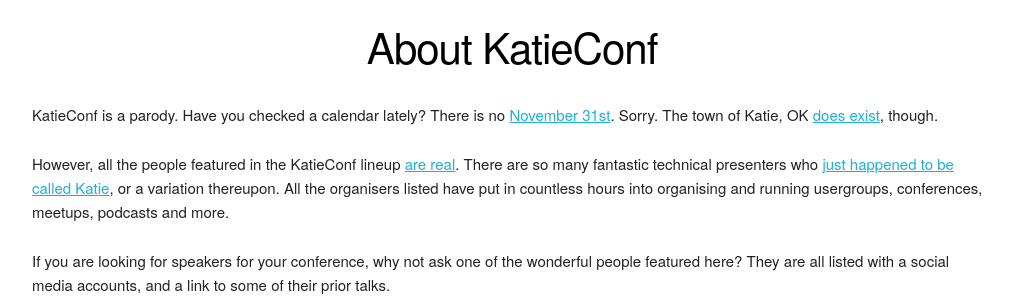
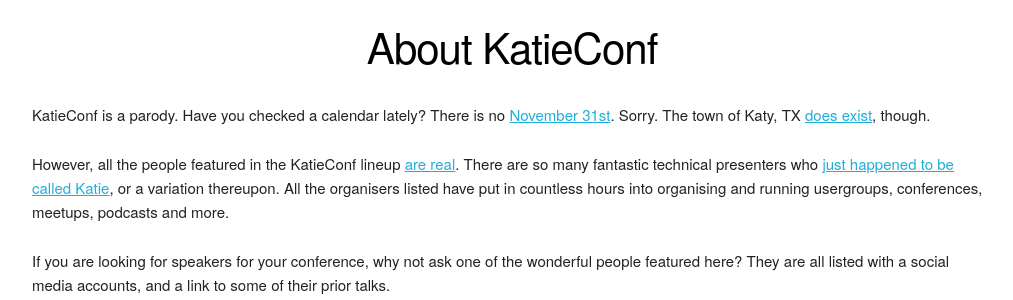
Before and after one commit to KatieConf/2019, a Jekyll site: the page built from index.html, in a window 1280 px wide and 900 px high, scrolled down 2417 px. Shown: the part 331-631 px from the top of the window, without its empty margins (128-1141 px from the left). Built offline with Jekyll 4.4.1, drawn with Linux system fonts in a browser that asks for light colours; nearby versions of some CDN libraries; some web fonts are replaced.

Commit message:
Update index.html
Ensure location matches (thanks @auscompgeek)

```diff
--- a/index.html
+++ b/index.html
@@ -108,7 +108,7 @@
         <h2>About KatieConf</h2>
       </div>
       <div class="row">
-        <p>KatieConf is a parody. Have you checked a calendar lately? There is no <a href="http://www.urbandictionary.com/define.php?term=November%2031st">November 31st</a>. Sorry. The town of Katie, OK <a href="https://en.wikipedia.org/wiki/Katie,_Oklahoma">does exist</a>, though.</p>
+        <p>KatieConf is a parody. Have you checked a calendar lately? There is no <a href="http://www.urbandictionary.com/define.php?term=November%2031st">November 31st</a>. Sorry. The town of Katy, TX <a href="https://en.m.wikipedia.org/wiki/Katy,_Texas">does exist</a>, though.</p>
         <p>However, all the people featured in the KatieConf lineup <a href="https://twitter.com/glasnt/status/728420940292313089">are real</a>. There are so many fantastic technical presenters who <a href="https://twitter.com/tveastman/status/728423233146355712">just happened to be called Katie</a>, or a variation thereupon. All the organisers listed have put in countless hours into organising and running usergroups, conferences, meetups, podcasts and more.</p>
         <p>If you are looking for speakers for your conference, why not ask one of the wonderful people featured here? They are all listed with a social media accounts, and a link to some of their prior talks.</p>
         <p>Do you really need another conference lineup of all men? Or as many female speakers as speakers called Dave?</p>
```
